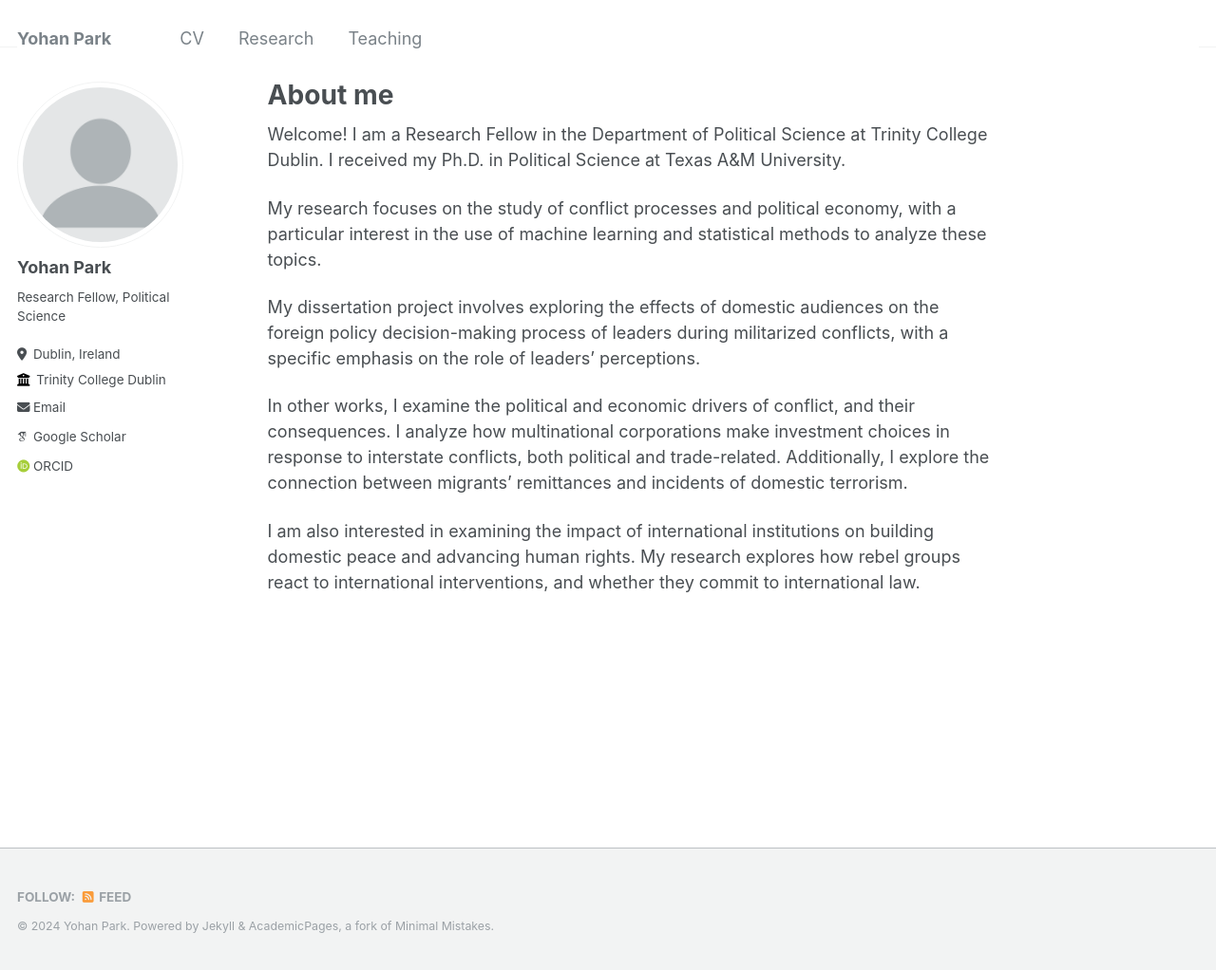
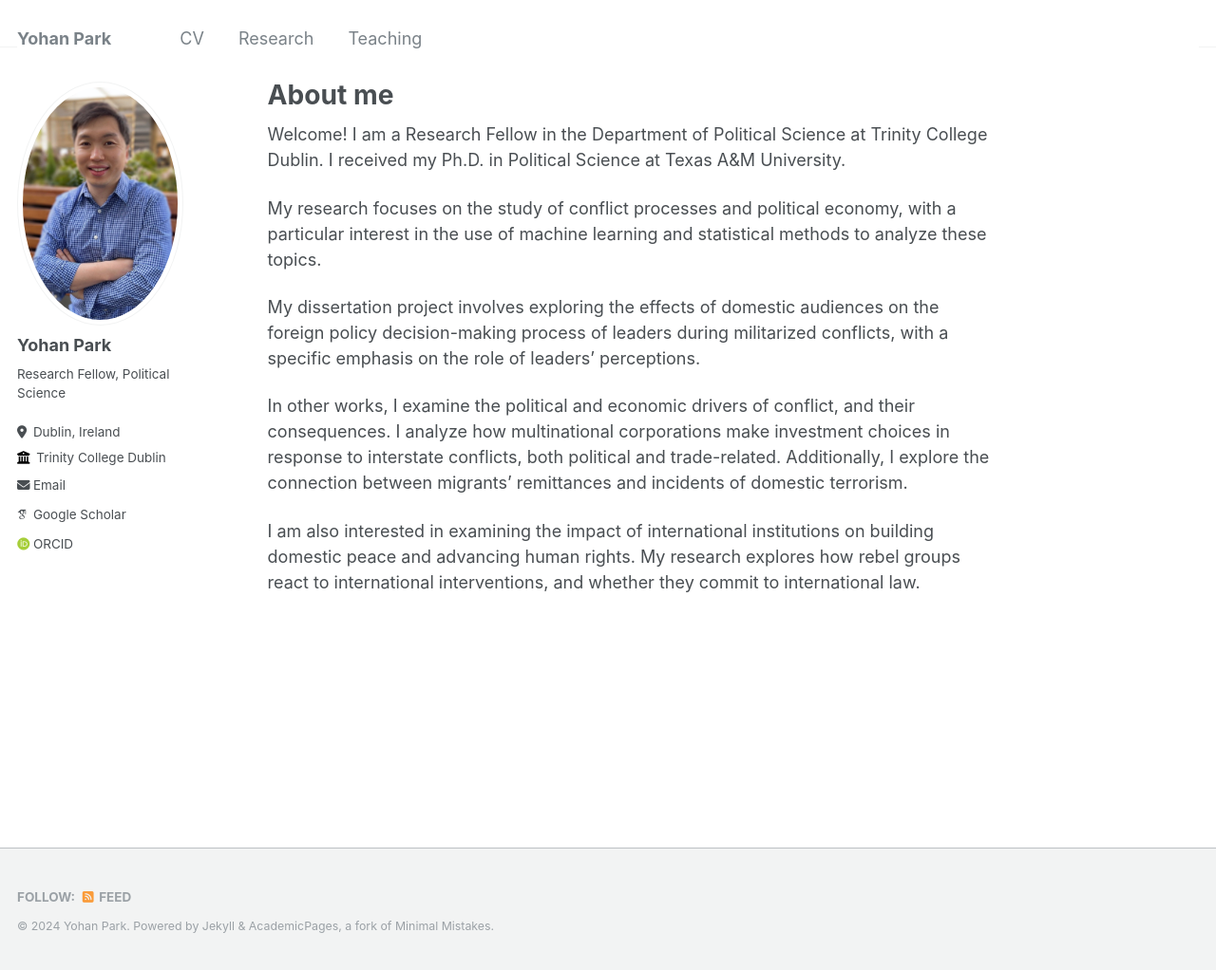
Before and after one commit to yohanpark23/yohanpark23.github.io, a Jekyll site: the page built from _pages/about.md, in a window 1280 px wide and 1022 px high. Shown: the whole window at 95% size. Built offline with Jekyll 4.4.1, drawn with Linux system fonts in a browser that asks for light colours; some web fonts are replaced.

Commit message:
Update _config.yml

```diff
--- a/_config.yml
+++ b/_config.yml
@@ -21,7 +21,7 @@ repository               : "yohanpark23/yohanpark23.github.io"
 #               Additional customization can be done by editing /_includes/author-profile.html
 author:
   # Biographic information
-  avatar           : "profile.png"
+  avatar           : "profile_Yohan1.jpg"
   name             : "Yohan Park"
   pronouns         : # example: "she/her"
   bio              : "Research Fellow, Political Science"
```
